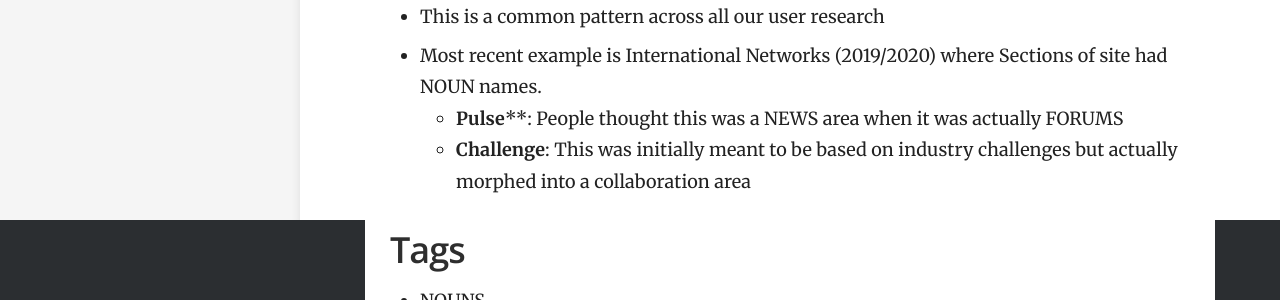
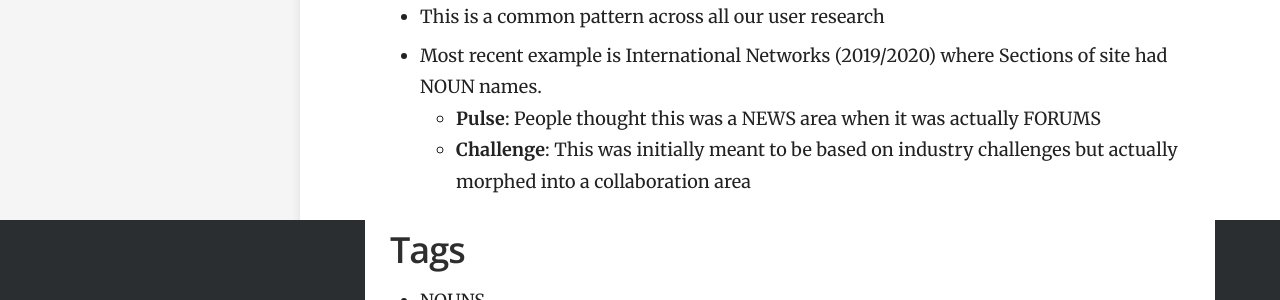
Before and after one commit to scotentSD/patterns, a Jekyll site: the page built from _docs/Content/05-Service-services-should-be-verbs.md, in a window 1280 px wide. Shown: the part 680-980 px from the top of the page. Built offline with Jekyll 4.4.1, drawn with Linux system fonts in a browser that asks for light colours.

```diff
--- a/_docs/Content/05-Service-services-should-be-verbs.md
+++ b/_docs/Content/05-Service-services-should-be-verbs.md
@@ -18,7 +18,7 @@ order: 5
 ## Supporting research
 - This is a common pattern across all our user research
 - Most recent example is International Networks (2019/2020) where Sections of site had NOUN names.
-   - **Pulse****:  People thought this was a NEWS area when it was actually FORUMS
+   - **Pulse**:  People thought this was a NEWS area when it was actually FORUMS
    - **Challenge**:  This was initially meant to be based on industry challenges but actually morphed into a collaboration area
 
 
```
